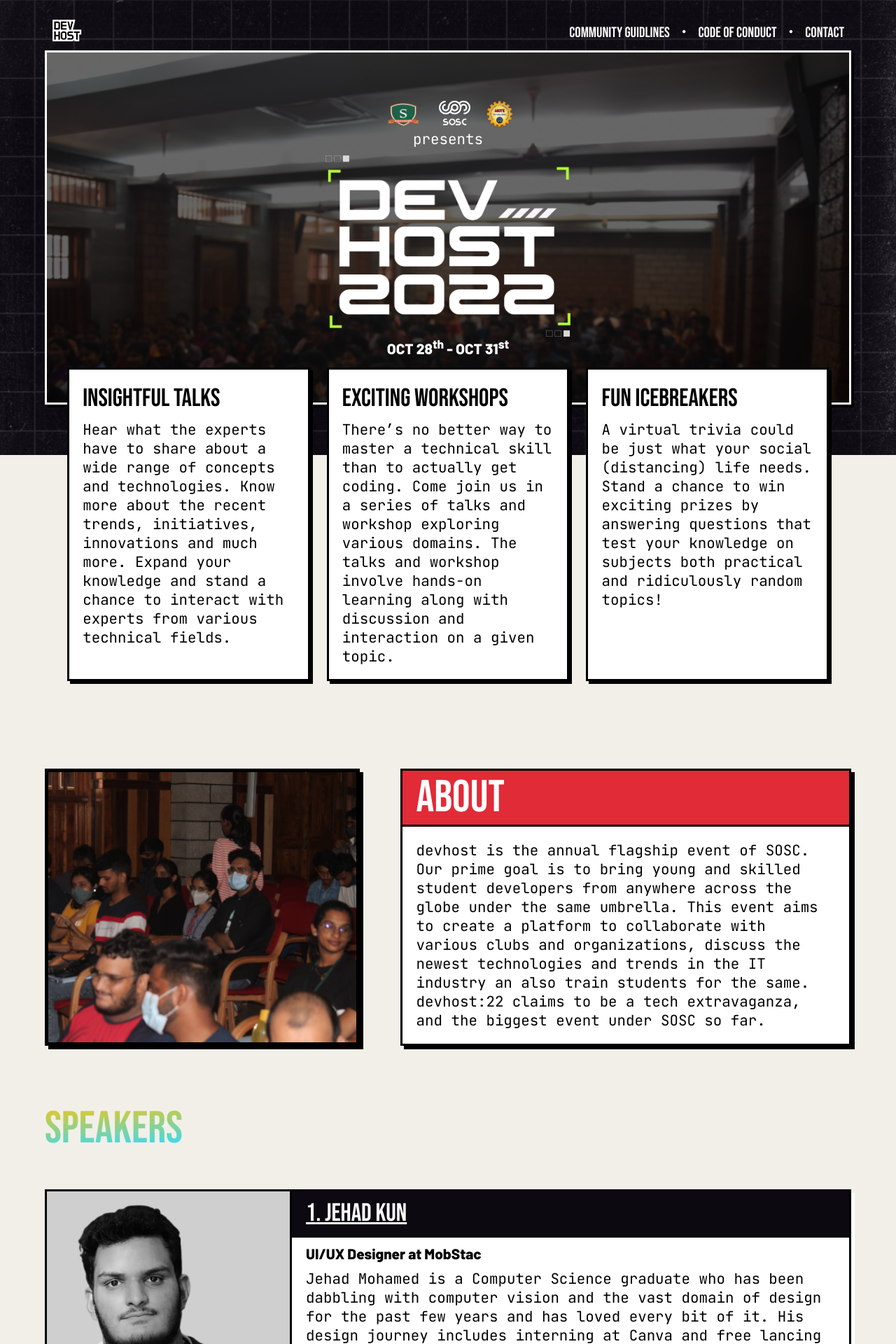
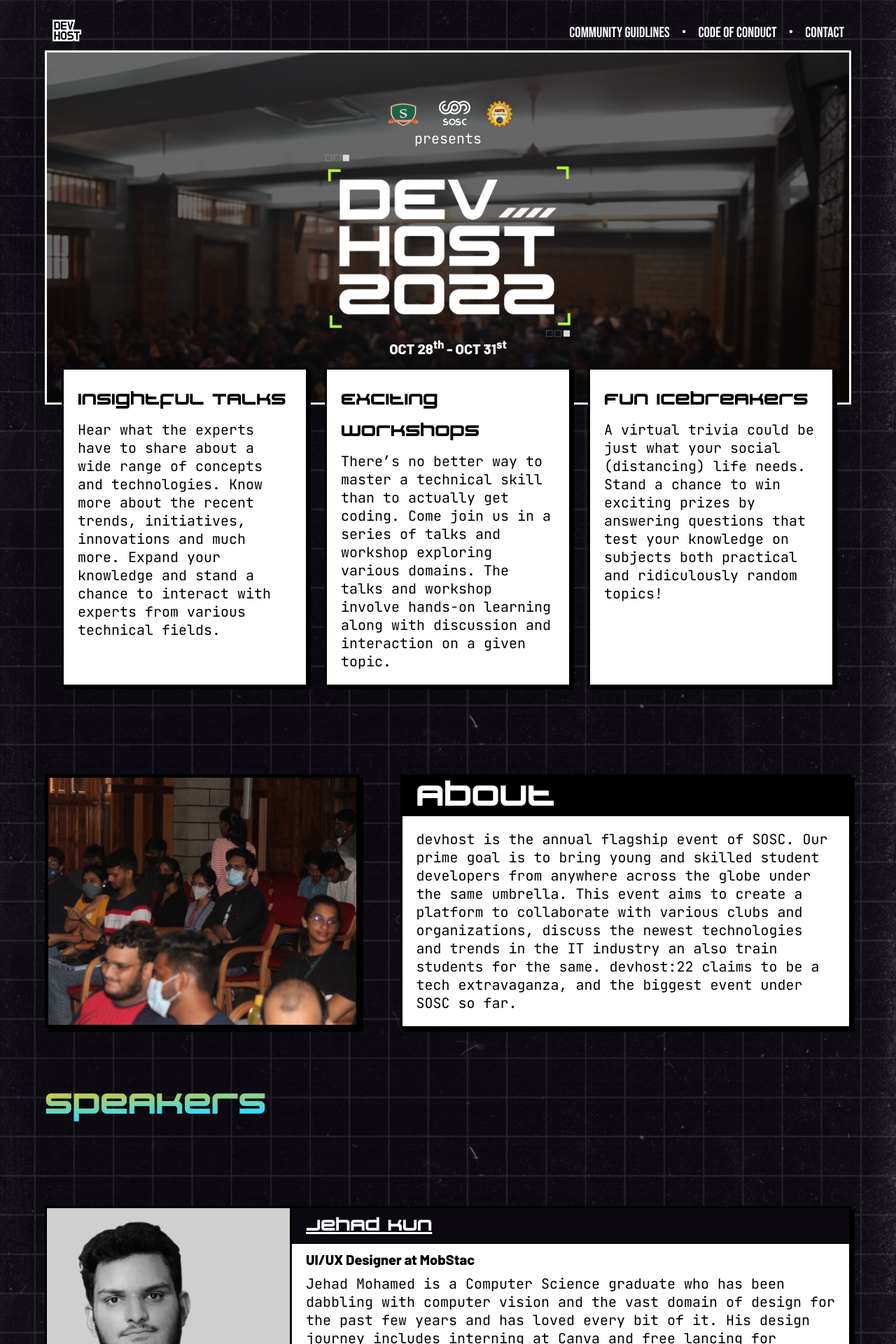
Before and after one commit to so-sc/devhost-2022, a React (Create React App) app: page / in a window 1280 px wide. Shown: the top 1920 px of the page at 70% size. Built offline with nearby package versions, Linux system fonts and the light colour scheme; a web font is replaced by a local one.

Commit message:
updated bg

```diff
--- a/src/components/About/About.css
+++ b/src/components/About/About.css
@@ -28,10 +28,13 @@
 }
 
 .About-heading {
-  font-family: var(--ff-bebas-nue);
+  /* font-family: var(--ff-bebas-nue); */
   /* font-size: 24px; */
   border-bottom: 3px solid black;
-  background-color: var(--clr-red);
+  /* text-decoration: underline; */
+  /* padding-bottom: 30px; */
+  /* background-color: var(--clr-red); */
+  background-color: var(--clr-black);
   color: var(--clr-white);
   padding: 0px 20px;
 }
--- a/src/components/Landingpage/Landing.css
+++ b/src/components/Landingpage/Landing.css
@@ -15,8 +15,8 @@
 
 .landing-bg-color {
   /* background-color: var(--clr-red); */
-  background-image: url(../../assets/bg.png);
-  background-size: contain;
+  /* background-image: url(../../assets/bg.png); */
+  /* background-size: contain; */
   /* background-image: url("../../assets/bg.png"); */
   padding: 2vh 0px 9vh 0px;
   /* border-bottom: 3px solid var(--clr-black); */
@@ -25,17 +25,17 @@
 }
 
 .landing-bg {
+  /* box-shadow: 4px 4px 0px var(--clr-white); */
   background-color: var(--clr-prmbg);
+  border: solid 3px var(--clr-white);
   background-image: url(../../assets/devhost-landing.png);
   background-size:cover;
   /* background-pos;   */
   /* background-image: url(../../assets/DEVHOST-22.png); */
   /* background-size: 1300px 450px; */
-  box-shadow: 4px 4px 0px black;
   /* opacity: 0.5; */
   /* padding:  0px; */
   /* border: solid 3px var(--clr-black); */
-  border: solid 3px var(--clr-white);
   /* box-shadow: rgba(255, 255, 255, 0.5) 0px 7px 29px 0px; */
   /* height: 70vh; */
   /* padding-top: 10vh; */
@@ -110,6 +110,7 @@
 
 .dates {
   font-family: var(--ff-barlow);
+  /* font-family: var(--ff-goswell); */
   /* font-size: 24px; */
   color: var(--clr-white);
   /* line-height: 31px; */
@@ -162,18 +163,18 @@
 .centre-landing-info {
   max-width: 1200px;
   display: flex;
-  margin: 0px 2em;
+  margin: 0px 1.5em;
 }
 
 .event-info {
-  border: 3px solid black;
+  border: 3px solid var(--clr-black);
   /* border-radius: 10px; */
   /* width: 350px; */
   /* height: 240px; */
   /* margin: 0em 1em; */
   box-shadow: 4px 4px 0px black;
   background-color: var(--clr-white);
-  padding: 1.2rem;
+  padding: 1.25em;
   flex: 1;
   /* margin: 0px 1em; */
 }
--- a/src/components/Speakers/Speakers.js
+++ b/src/components/Speakers/Speakers.js
@@ -13,7 +13,8 @@ function SpeakerCard({ item, index }) {
       />
       <div className="speaker-body">
         <h2 className="speaker-heading">
-          {index + 1}. {item.name}
+          {/* {index + 1}. {item.name} */}
+          {item.name}
         </h2>
         <p className="speaker-role">{item.role}</p>
         <p className="speaker-desc">{item.desc}</p>
--- a/src/components/Speakers/speaker.css
+++ b/src/components/Speakers/speaker.css
@@ -12,10 +12,10 @@
 
 .speaker-card {
   display: flex;
-  box-shadow: 5px 5px 0px var(--clr-white);
+  box-shadow: 5px 5px 0px var(--clr-black);
   border: 3px solid var(--clr-black);
   background-color: var(--clr-white);
-  margin: 3em 0em;
+  margin: 7.5em 0em;
 }
 
 .speaker-img {
--- a/src/styles/base.css
+++ b/src/styles/base.css
@@ -37,8 +37,8 @@ html {
   padding: 0;
   margin: 0;
   overflow-x: hidden;
-  background-color: var(--clr-background);
-  /* background-image: url("../assets/bg.png"); */
+  /* background-color: var(--clr-background); */
+  background-image: url("../assets/bg.png");
   background-size: contain;
   font-family: -apple-system, BlinkMacSystemFont, "Segoe UI", Roboto, Oxygen,
     Ubuntu, Cantarell, "Open Sans", "Helvetica Neue", sans-serif;
@@ -47,24 +47,25 @@ html {
 h1,
 h2,
 h3 {
-  font-family: var(--ff-bebas-nue);
+  /* font-family: var(--ff-bebas-nue); */
+  font-family: var(--ff-goswell);
   font-weight: 100;
 }
 
 h1 {
-  font-size: 4rem;
+  font-size: 3.75rem;
 }
 
 h2 {
-  font-size: 2.25rem;
+  font-size: 2rem;
 }
 
 h3 {
-  font-size: 1.75rem;
+  font-size: 1.5rem;
 }
 
 p {
-  font-size: 1.3rem;
+  font-size: 1.25rem;
   font-family: var(--ff-jetbrains);
   /* font */
 }
--- a/src/styles/variables.css
+++ b/src/styles/variables.css
@@ -6,6 +6,11 @@
 /* new */
 @import url('https://fonts.googleapis.com/css2?family=Barlow:wght@800&display=swap');
 @import url('https://fonts.googleapis.com/css2?family=JetBrains+Mono&display=swap');
+
+@font-face {
+	font-family: 'Goswell';
+	src: url(../assets/fonts/GoswellDemoRegular.ttf);
+}
 
 :root {
 	--clr-background: #F2EFE9;
@@ -23,9 +28,11 @@
 	--clr-lime: #B4FF39;
 
 	--ff-bebas-nue: 'Bebas Neue', cursive;
+	--ff-open-sans: -apple-system, BlinkMacSystemFont, 'Segoe UI', Roboto, Oxygen, Ubuntu, Cantarell, 'Open Sans', 'Helvetica Neue', sans-serif;
+
 	--ff-barlow: 'Barlow', sans-serif;
-	--ff-jetbrains: 'JetBrains Mono', monospace;;
-	--ff-open-sans: -apple-system, BlinkMacSystemFont, 'Segoe UI', Roboto, Oxygen, Ubuntu, Cantarell, 'Open Sans', 'Helvetica Neue', sans-serif;
+	--ff-jetbrains: 'JetBrains Mono', monospace;
+	--ff-goswell: 'Goswell'
 	/* --ff-open-sans: 'Inria Sans'; */
 
 }
```
Also changed, not shown: src/assets/fonts/GoswellDemoItalic.ttf (added), src/assets/fonts/GoswellDemoRegular.ttf (added).
